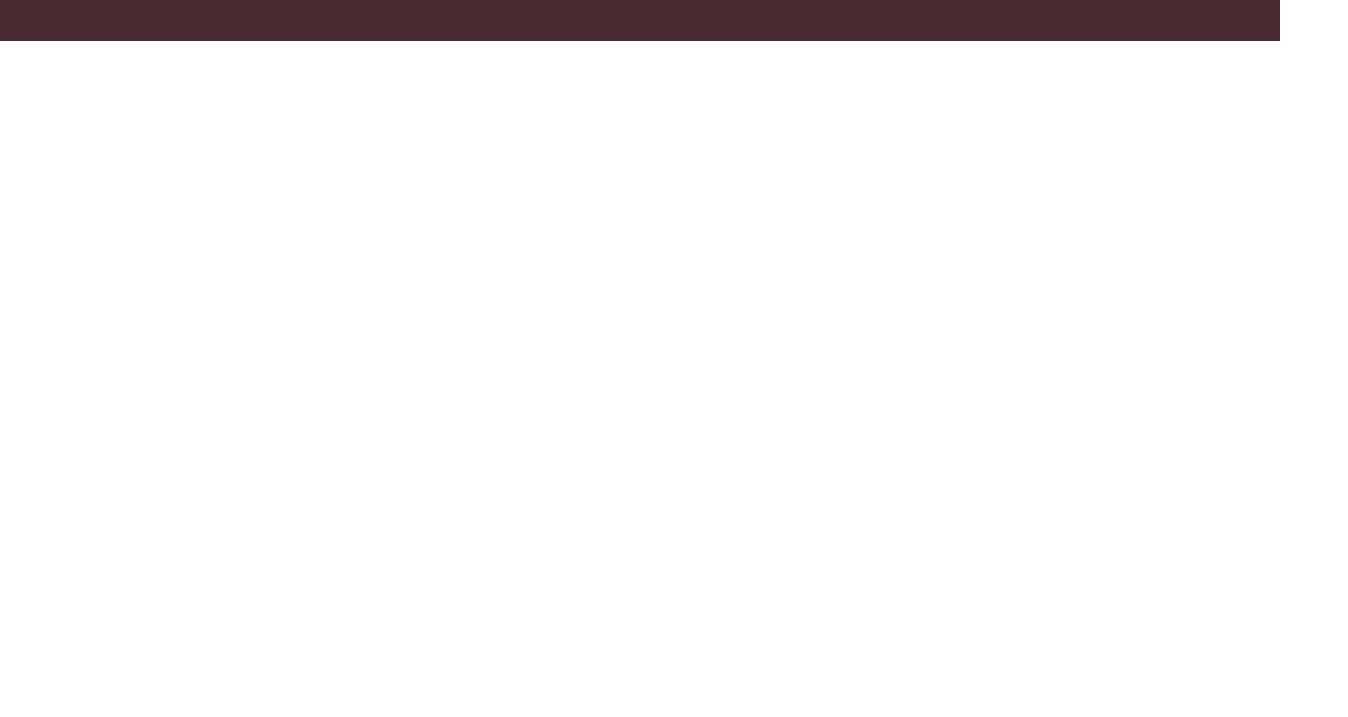
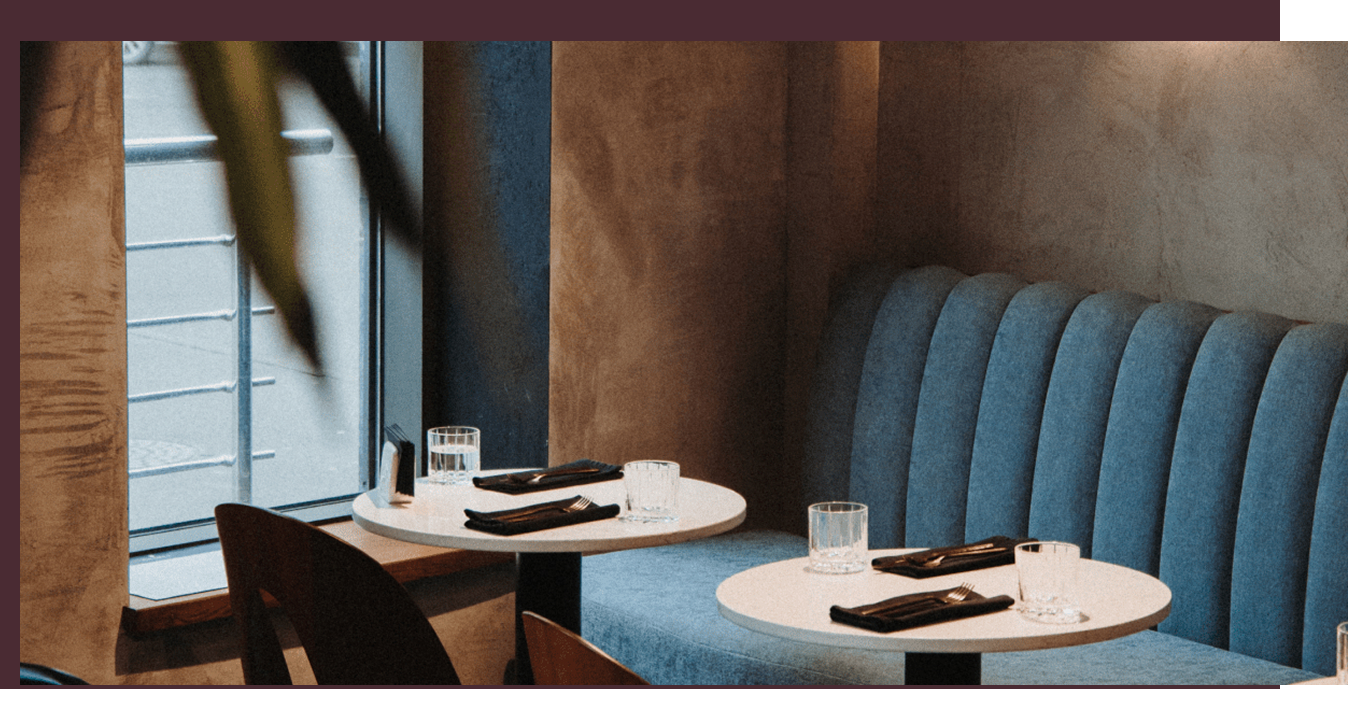
Before and after one commit to yaxyobekuz/latte-cofe, a plain HTML site: page index.html in a window 1280 px wide. Shown: the part 83-800 px from the top of the page, 1348 px wide, since content can reach past the window. Drawn offline with Linux system fonts and the light colour scheme.

Commit message:
Add hero contents

```diff
--- a/index.html
+++ b/index.html
@@ -49,21 +49,24 @@
                         <!-- Email -->
                         <li class="contact-list-item">
                             <a href="mailto:lattecafe@gmail.com" class="contact-list-link">
-                                <img class="contact-list-icon" width="24" height="24" src="./icons/email.svg" alt="Email">
+                                <img class="contact-list-icon" width="24" height="24" src="./icons/email.svg"
+                                    alt="Email">
                             </a>
                         </li>
 
                         <!-- Facebook -->
                         <li class="contact-list-item">
                             <a href="https://facebook.com/lattecafe" target="_blank" class="contact-list-link">
-                                <img class="contact-list-icon" width="24" height="24" src="./icons/facebook-logo.svg" alt="Facebook logo">
+                                <img class="contact-list-icon" width="24" height="24" src="./icons/facebook-logo.svg"
+                                    alt="Facebook logo">
                             </a>
                         </li>
 
                         <!-- Instagram -->
                         <li class="contact-list-item">
                             <a href="https://instagram.com/lattecafe" target="_blank" class="contact-list-link">
-                                <img class="contact-list-icon" width="24" height="24" src="./icons/instagram-logo.svg" alt="Instagram logo">
+                                <img class="contact-list-icon" width="24" height="24" src="./icons/instagram-logo.svg"
+                                    alt="Instagram logo">
                             </a>
                         </li>
                     </ul>
@@ -71,6 +74,11 @@
             </div>
         </header>
 
+        <!-- Hero -->
+        <div class="container hero-container">
+            <img width="1328" height="644" src="./images/main-bg.jpg" alt="Cafe with chair and table" class="hero-bg">
+        </div>
+
     </div>
 
 </body>
```
